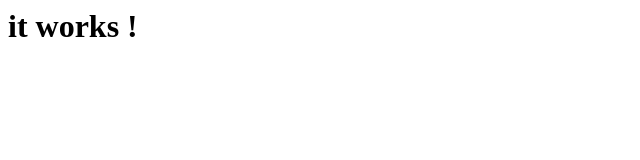
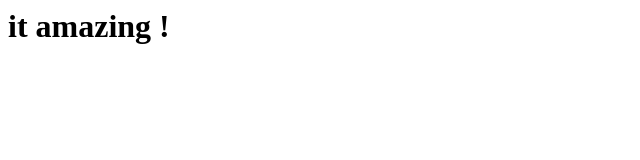
Before and after one commit to rayhuang05/my-first-website1, a plain HTML site: page index.html in a window 1280 px wide. Shown: the whole page, without its empty margins (0-640 px from the left). Drawn offline with Linux system fonts and the light colour scheme.

Commit message:
Change the text

```diff
--- a/index.html
+++ b/index.html
@@ -1 +1 @@
-<h1>it works !<h1>
+<h1>it amazing !<h1>
```
